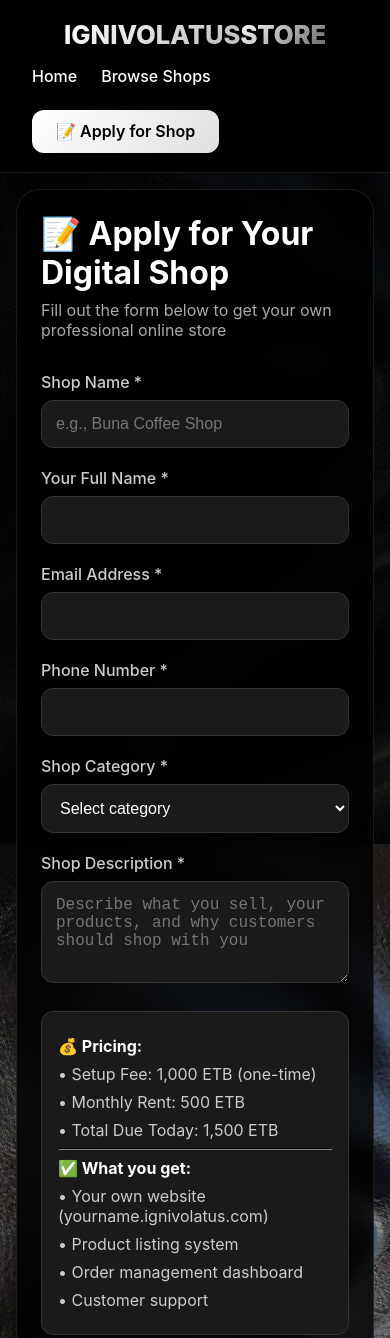
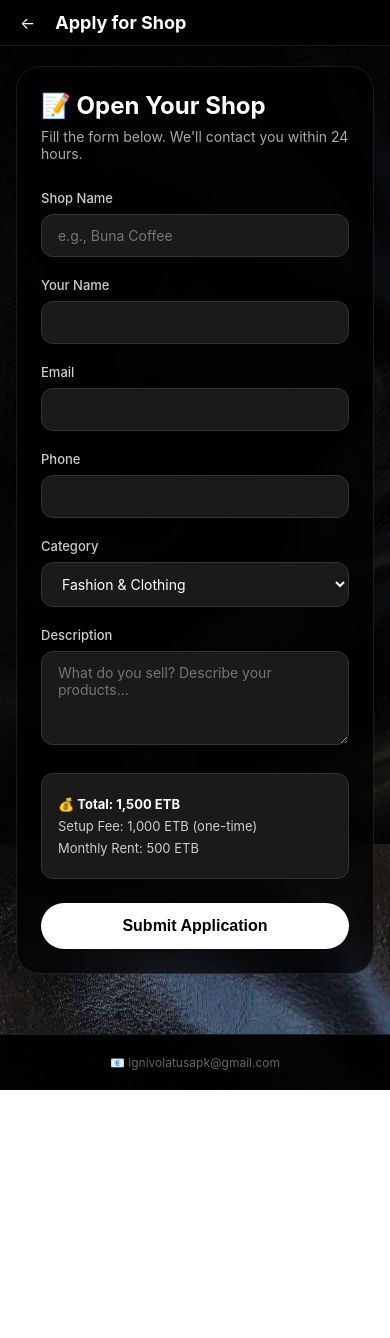
Before and after one commit to ignivolatusapk/crimson-owl, a plain HTML site: page apply.html in a window 390 px wide. Shown: the top 1338 px of the page. After the commit the page ends 1090 px from the top, so only its background shows below. Drawn offline with Linux system fonts and the light colour scheme.

Commit message:
Update apply.html

```diff
--- a/apply.html
+++ b/apply.html
@@ -2,8 +2,8 @@
 <html lang="en">
 <head>
     <meta charset="UTF-8">
-    <meta name="viewport" content="width=device-width, initial-scale=1.0">
-    <title>Apply for Shop - Ignivolatus Store</title>
+    <meta name="viewport" content="width=device-width, initial-scale=1.0, maximum-scale=1.0, user-scalable=yes">
+    <title>Apply - Ignivolatus Store</title>
     <style>
         * {
             margin: 0;
@@ -12,7 +12,7 @@
         }
 
         body {
-            font-family: 'Inter', -apple-system, BlinkMacSystemFont, 'Segoe UI', sans-serif;
+            font-family: -apple-system, BlinkMacSystemFont, 'Segoe UI', Roboto, Helvetica, Arial, sans-serif;
             background-image: url('images/background.png');
             background-size: cover;
             background-position: center;
@@ -29,7 +29,7 @@
             left: 0;
             width: 100%;
             height: 100%;
-            background: rgba(0, 0, 0, 0.88);
+            background: rgba(0, 0, 0, 0.85);
             z-index: -1;
         }
 
@@ -37,105 +37,64 @@
             background: rgba(0, 0, 0, 0.95);
             backdrop-filter: blur(10px);
             border-bottom: 1px solid rgba(255, 255, 255, 0.1);
-            position: sticky;
-            top: 0;
-            z-index: 1000;
+            padding: 12px 20px;
         }
 
         .nav-container {
-            max-width: 1400px;
+            max-width: 1200px;
             margin: 0 auto;
-            padding: 1.2rem 2rem;
             display: flex;
-            justify-content: space-between;
             align-items: center;
-            flex-wrap: wrap;
-            gap: 1rem;
+            gap: 20px;
+        }
+
+        .back-btn {
+            color: white;
+            text-decoration: none;
+            font-size: 16px;
         }
 
         .logo {
-            font-size: 1.6rem;
-            font-weight: 800;
-            background: linear-gradient(135deg, #ffffff, #a0a0a0);
-            -webkit-background-clip: text;
-            -webkit-text-fill-color: transparent;
-        }
-
-        .logo span {
-            background: linear-gradient(135deg, #ffffff, #666666);
-            -webkit-background-clip: text;
-            -webkit-text-fill-color: transparent;
-        }
-
-        .nav-links {
-            display: flex;
-            gap: 1.5rem;
-            align-items: center;
-            flex-wrap: wrap;
-        }
-
-        .nav-link {
-            color: #ffffff;
-            text-decoration: none;
-            font-weight: 500;
-            transition: all 0.3s;
-        }
-
-        .nav-link:hover {
-            color: #cccccc;
-        }
-
-        .btn-primary {
-            background: linear-gradient(135deg, #ffffff, #e0e0e0);
-            color: #000000;
-            padding: 0.7rem 1.5rem;
-            border-radius: 0.75rem;
-            border: none;
-            font-weight: 600;
-            cursor: pointer;
-            transition: all 0.3s;
-            text-decoration: none;
-            display: inline-block;
-        }
-
-        .btn-primary:hover {
-            transform: translateY(-2px);
-            box-shadow: 0 10px 25px rgba(255, 255, 255, 0.2);
+            font-size: 18px;
+            font-weight: 700;
+            color: white;
         }
 
         .container {
-            max-width: 800px;
+            max-width: 600px;
             margin: 0 auto;
-            padding: 2rem;
+            padding: 40px 20px;
         }
 
         .form-card {
-            background: rgba(0, 0, 0, 0.8);
+            background: rgba(0, 0, 0, 0.7);
             backdrop-filter: blur(10px);
             border: 1px solid rgba(255, 255, 255, 0.1);
-            border-radius: 1.5rem;
-            padding: 2rem;
+            border-radius: 24px;
+            padding: 32px;
         }
 
         .form-card h1 {
             color: white;
-            font-size: 2rem;
-            margin-bottom: 0.5rem;
+            font-size: 28px;
+            margin-bottom: 8px;
         }
 
         .form-card > p {
             color: #aaaaaa;
-            margin-bottom: 2rem;
+            font-size: 14px;
+            margin-bottom: 28px;
         }
 
         .form-group {
-            margin-bottom: 1.25rem;
+            margin-bottom: 20px;
         }
 
         .form-group label {
             display: block;
             color: #cccccc;
-            margin-bottom: 0.5rem;
+            margin-bottom: 8px;
+            font-size: 13px;
             font-weight: 500;
         }
 
@@ -143,13 +102,13 @@
         .form-group textarea,
         .form-group select {
             width: 100%;
-            padding: 0.875rem;
+            padding: 12px 16px;
             background: #1a1a1a;
             border: 1px solid #333;
-            border-radius: 0.75rem;
+            border-radius: 12px;
             color: white;
-            font-size: 1rem;
-            transition: all 0.3s;
+            font-size: 14px;
+            font-family: inherit;
         }
 
         .form-group input:focus,
@@ -161,56 +120,74 @@
 
         .info-box {
             background: #1a1a1a;
-            padding: 1rem;
-            border-radius: 0.75rem;
-            margin: 1.5rem 0;
+            padding: 16px;
+            border-radius: 12px;
+            margin: 24px 0;
             border: 1px solid #333;
         }
 
         .info-box p {
             color: #cccccc;
-            margin: 0.5rem 0;
+            font-size: 13px;
+            margin: 6px 0;
         }
 
         .info-box strong {
             color: white;
         }
 
+        .btn-submit {
+            width: 100%;
+            background: white;
+            color: black;
+            padding: 14px;
+            border-radius: 40px;
+            border: none;
+            font-weight: 600;
+            font-size: 16px;
+            cursor: pointer;
+            transition: opacity 0.3s;
+        }
+
+        .btn-submit:hover {
+            opacity: 0.9;
+        }
+
         .alert-success {
             background: rgba(0, 255, 0, 0.1);
             border: 1px solid rgba(0, 255, 0, 0.3);
             color: #00ff00;
-            padding: 1rem;
-            border-radius: 0.75rem;
-            margin-bottom: 1rem;
+            padding: 14px;
+            border-radius: 12px;
+            margin-bottom: 20px;
             text-align: center;
+            font-size: 14px;
         }
 
         .footer {
             background: rgba(0, 0, 0, 0.95);
             border-top: 1px solid rgba(255, 255, 255, 0.1);
-            padding: 2rem;
+            padding: 20px;
             text-align: center;
-            margin-top: 3rem;
+            margin-top: 40px;
         }
 
         .footer p {
             color: #666;
-            font-size: 0.875rem;
+            font-size: 12px;
         }
 
         @media (max-width: 768px) {
-            .nav-container {
-                flex-direction: column;
-                text-align: center;
-            }
-
             .container {
-                padding: 1rem;
+                padding: 20px 16px;
             }
 
             .form-card {
-                padding: 1.5rem;
+                padding: 24px;
+            }
+
+            .form-card h1 {
+                font-size: 24px;
             }
         }
     </style>
@@ -219,169 +196,84 @@
 
 <div class="navbar">
     <div class="nav-container">
-        <div class="logo">
-            IGNIVOLATUS<span>STORE</span>
-        </div>
-        <div class="nav-links">
-            <a href="index.html" class="nav-link">Home</a>
-            <a href="browse-shops.html" class="nav-link">Browse Shops</a>
-            <a href="apply.html" class="btn-primary">📝 Apply for Shop</a>
-        </div>
+        <a href="index.html" class="back-btn">←</a>
+        <div class="logo">Apply for Shop</div>
     </div>
 </div>
 
 <div class="container">
     <div class="form-card">
-        <h1>📝 Apply for Your Digital Shop</h1>
-        <p>Fill out the form below to get your own professional online store</p>
+        <h1>📝 Open Your Shop</h1>
+        <p>Fill the form below. We'll contact you within 24 hours.</p>
 
         <div id="successMessage" style="display: none;" class="alert-success">
-            ✅ Application submitted! Check your email for confirmation.
+            ✅ Application sent! Check your email.
         </div>
 
         <form id="applyForm">
             <div class="form-group">
-                <label>Shop Name *</label>
-                <input type="text" id="shopName" required placeholder="e.g., Buna Coffee Shop">
+                <label>Shop Name</label>
+                <input type="text" id="shopName" required placeholder="e.g., Buna Coffee">
             </div>
 
             <div class="form-group">
-                <label>Your Full Name *</label>
+                <label>Your Name</label>
                 <input type="text" id="ownerName" required>
             </div>
 
             <div class="form-group">
-                <label>Email Address *</label>
+                <label>Email</label>
                 <input type="email" id="email" required>
             </div>
 
             <div class="form-group">
-                <label>Phone Number *</label>
+                <label>Phone</label>
                 <input type="tel" id="phone" required>
             </div>
 
             <div class="form-group">
-                <label>Shop Category *</label>
-                <select id="category" required>
-                    <option value="">Select category</option>
+                <label>Category</label>
+                <select id="category">
                     <option>Fashion & Clothing</option>
                     <option>Food & Restaurant</option>
                     <option>Electronics</option>
                     <option>Handicrafts & Art</option>
                     <option>Home & Living</option>
                     <option>Beauty & Health</option>
-                    <option>Books & Stationery</option>
-                    <option>Other</option>
                 </select>
             </div>
 
             <div class="form-group">
-                <label>Shop Description *</label>
-                <textarea id="description" rows="4" required placeholder="Describe what you sell, your products, and why customers should shop with you"></textarea>
+                <label>Description</label>
+                <textarea id="description" rows="4" required placeholder="What do you sell? Describe your products..."></textarea>
             </div>
 
             <div class="info-box">
-                <p><strong>💰 Pricing:</strong></p>
-                <p>• Setup Fee: 1,000 ETB (one-time)</p>
-                <p>• Monthly Rent: 500 ETB</p>
-                <p>• Total Due Today: 1,500 ETB</p>
-                <hr style="border-color: #333; margin: 0.5rem 0;">
-                <p><strong>✅ What you get:</strong></p>
-                <p>• Your own website (yourname.ignivolatus.com)</p>
-                <p>• Product listing system</p>
-                <p>• Order management dashboard</p>
-                <p>• Customer support</p>
+                <p><strong>💰 Total: 1,500 ETB</strong></p>
+                <p>Setup Fee: 1,000 ETB (one-time)</p>
+                <p>Monthly Rent: 500 ETB</p>
             </div>
 
-            <button type="submit" class="btn-primary" style="width: 100%;">Submit Application</button>
+            <button type="submit" class="btn-submit">Submit Application</button>
         </form>
     </div>
 </div>
 
 <div class="footer">
-    <p>© 2024 Ignivolatus Store | Digital Shop Rental Platform</p>
-    <p style="margin-top: 0.5rem;">📧 Contact: ignivolatusapk@gmail.com</p>
+    <p>📧 ignivolatusapk@gmail.com</p>
 </div>
 
 <script>
     const ADMIN_EMAIL = "ignivolatusapk@gmail.com";
 
     function sendEmail(to, subject, body) {
-        const mailtoLink = `mailto:${to}?subject=${encodeURIComponent(subject)}&body=${encodeURIComponent(body)}`;
-        window.open(mailtoLink, '_blank');
-    }
-
-    function sendApplication(data) {
-        // Email to admin
-        const adminSubject = `[NEW SHOP] ${data.shopName}`;
-        const adminBody = `━━━━━━━━━━━━━━━━━━━━━━━━━━━━━━━━━━━━━━━━
-NEW SHOP APPLICATION
-━━━━━━━━━━━━━━━━━━━━━━━━━━━━━━━━━━━━━━━━
-
-Shop Name: ${data.shopName}
-Category: ${data.category}
-Description: ${data.description}
-
-Owner: ${data.ownerName}
-Email: ${data.email}
-Phone: ${data.phone}
-
-Applied: ${new Date().toLocaleString()}
-
-━━━━━━━━━━━━━━━━━━━━━━━━━━━━━━━━━━━━━━━━
-ACTION REQUIRED:
-1. Review application
-2. Contact owner for payment (1,500 ETB)
-3. Create shop: ${data.shopName.toLowerCase().replace(/[^a-z0-9]+/g, '-')}.ignivolatus.com
-4. Add to shops list using addShop() in browser console
-━━━━━━━━━━━━━━━━━━━━━━━━━━━━━━━━━━━━━━━━`;
-
-        sendEmail(ADMIN_EMAIL, adminSubject, adminBody);
-
-        // Email to applicant
-        const applicantSubject = `Welcome to Ignivolatus Store!`;
-        const applicantBody = `Dear ${data.ownerName},
-
-Thank you for applying to open "${data.shopName}" on Ignivolatus Store!
-
-━━━━━━━━━━━━━━━━━━━━━━━━━━━━━━━━━━━━━━━━
-📋 APPLICATION RECEIVED
-━━━━━━━━━━━━━━━━━━━━━━━━━━━━━━━━━━━━━━━━
-Shop Name: ${data.shopName}
-Status: Under Review
-
-━━━━━━━━━━━━━━━━━━━━━━━━━━━━━━━━━━━━━━━━
-💰 PAYMENT REQUIRED: 1,500 ETB
-━━━━━━━━━━━━━━━━━━━━━━━━━━━━━━━━━━━━━━━━
-Setup Fee: 1,000 ETB (one-time)
-First Month Rent: 500 ETB
-
-Payment Methods:
-• Telebirr: [We'll send after approval]
-• Chapa: Payment link provided
-• Bank Transfer: Commercial Bank of Ethiopia
-
-━━━━━━━━━━━━━━━━━━━━━━━━━━━━━━━━━━━━━━━━
-📌 NEXT STEPS:
-━━━━━━━━━━━━━━━━━━━━━━━━━━━━━━━━━━━━━━━━
-1. We'll review your application within 24 hours
-2. You'll receive payment instructions
-3. After payment, your shop goes live
-4. Your URL: ${data.shopName.toLowerCase().replace(/[^a-z0-9]+/g, '-')}.ignivolatus.com
-
-Questions? Reply to this email.
-
-Best regards,
-Ignivolatus Store Team
-${ADMIN_EMAIL}`;
-
-        sendEmail(data.email, applicantSubject, applicantBody);
+        window.location.href = `mailto:${to}?subject=${encodeURIComponent(subject)}&body=${encodeURIComponent(body)}`;
     }
 
     document.getElementById('applyForm').addEventListener('submit', function(e) {
         e.preventDefault();
 
-        const formData = {
+        const data = {
             shopName: document.getElementById('shopName').value,
             ownerName: document.getElementById('ownerName').value,
             email: document.getElementById('email').value,
@@ -390,14 +282,32 @@ ${ADMIN_EMAIL}`;
             description: document.getElementById('description').value
         };
 
-        sendApplication(formData);
+        const subject = `NEW SHOP: ${data.shopName}`;
+        const body = `━━━━━━━━━━━━━━━━━━━━━━━━━━━━━━━━━
+NEW SHOP APPLICATION
+━━━━━━━━━━━━━━━━━━━━━━━━━━━━━━━━━
+
+Shop Name: ${data.shopName}
+Owner: ${data.ownerName}
+Email: ${data.email}
+Phone: ${data.phone}
+Category: ${data.category}
+
+Description:
+${data.description}
+
+━━━━━━━━━━━━━━━━━━━━━━━━━━━━━━━━━
+Action Required: Review and contact applicant
+━━━━━━━━━━━━━━━━━━━━━━━━━━━━━━━━━`;
+
+        sendEmail(ADMIN_EMAIL, subject, body);
 
         document.getElementById('successMessage').style.display = 'block';
         document.getElementById('applyForm').reset();
 
         setTimeout(() => {
             window.location.href = 'index.html';
-        }, 3000);
+        }, 2000);
     });
 </script>
 
```
